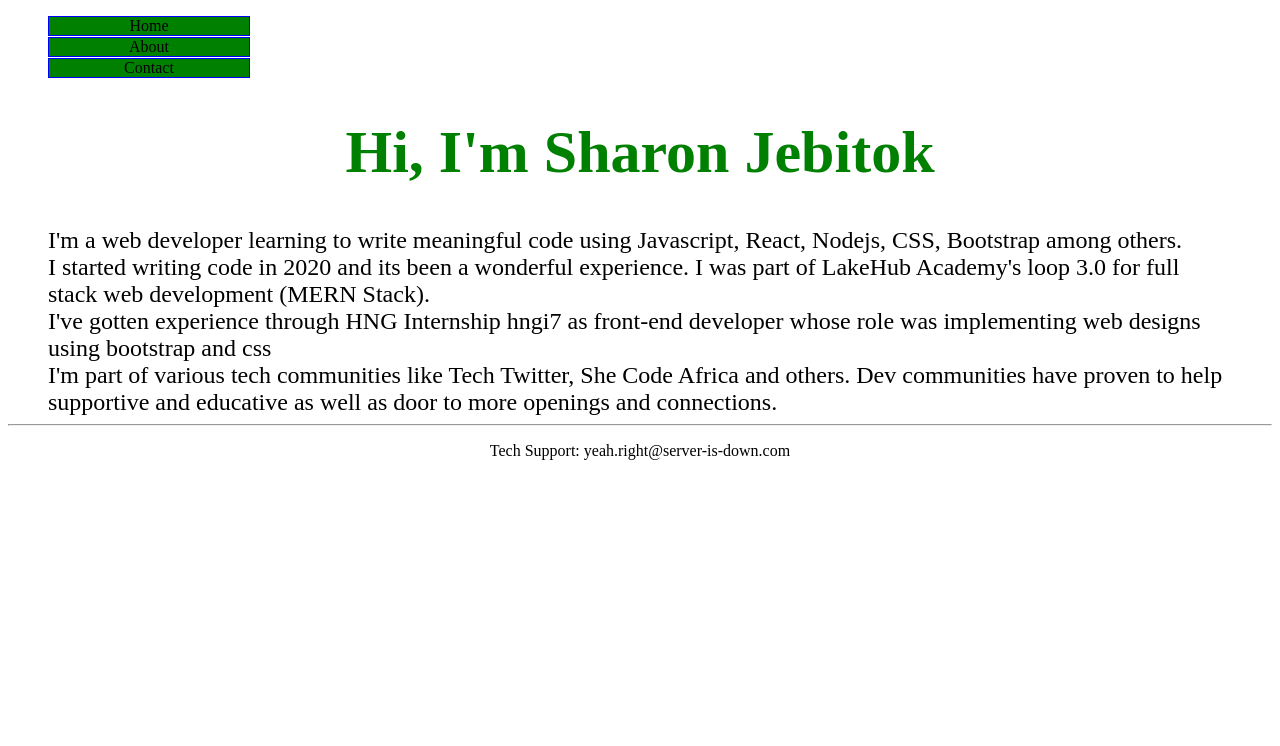
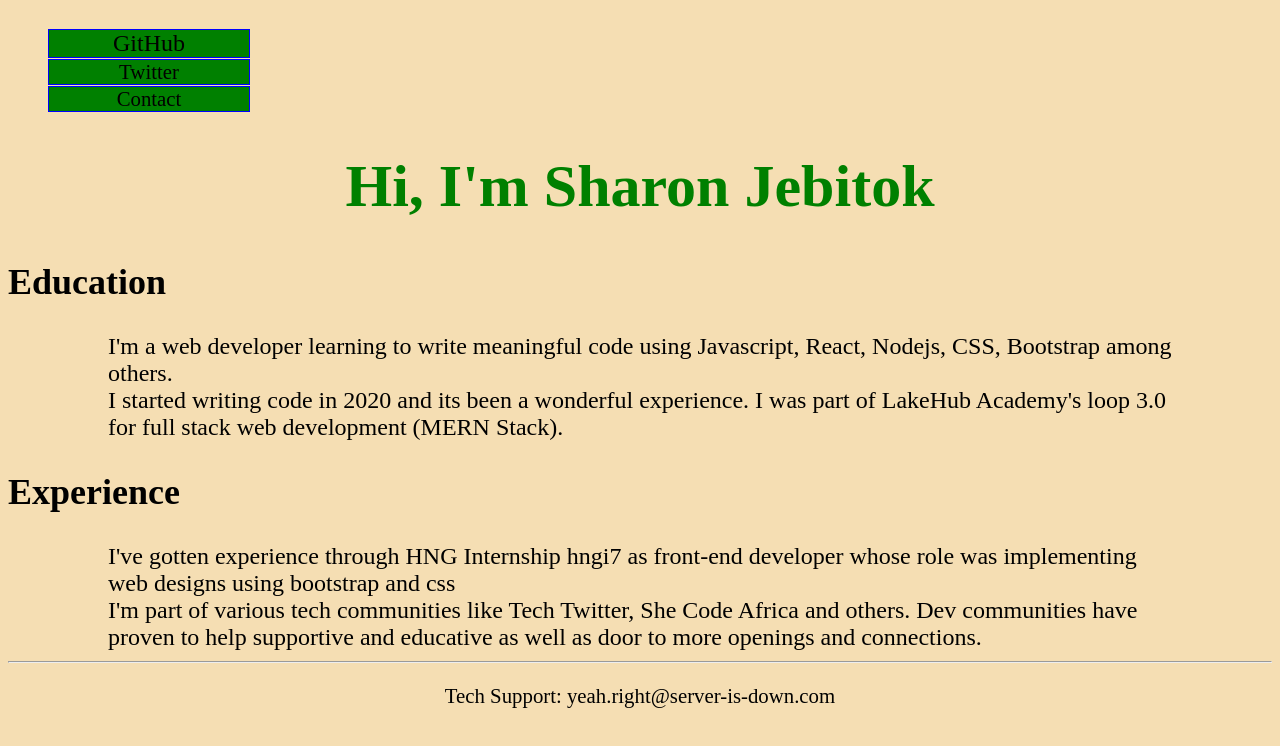
Before and after one commit to jebitok-dev/I4G, a plain HTML site: page index.html in a window 1280 px wide. Drawn offline with Linux system fonts and the light colour scheme.

Commit message:
stylesheet

```diff
--- a/index.html
+++ b/index.html
@@ -4,43 +4,25 @@
     <meta charset="UTF-8">
     <meta name="viewport" content="width=device-width, initial-scale=1.0">
     <title>Learning!</title>
+    <link rel="stylesheet" href="styles.css">
     <style>
-        header li {
-            list-style: none;
-        }
-        a:link, a:visited {
-            text-decoration: none;
-            background-color: green;
-            border: 1px solid blue;
-            color: black;
-            display: block;
-            width: 200px;
-            text-align: center;
-            margin-bottom: 1px;
-        }
-        a:hover, :active {
-            background-color: rgb(10, 10, 44);
-            color: purple;
-        }
-        div > p {
-            margin: 0 40px 0 40px;
-            font-size: 1.5em;
-            line-height: normal;
-        }
+
     </style>
 </head>
 <body>
     <header>
         <ul>
-            <li><a href="https://github.com/jebitok-dev" target="_blank">Home</a></li>
-            <li><a href="https://twitter.com/Jsebitok" target="_blank">About</a></li>
+            <li><a href="https://github.com/jebitok-dev" target="_blank">GitHub</a></li>
+            <li><a href="https://twitter.com/Jsebitok" target="_blank">Twitter</a></li>
             <li><a href="https://twitter.com/Jsebitok">Contact</a></li>
         </ul>
     </header>
     <h1 style="color: green; font-size: 60px; text-align: center;">Hi, I'm Sharon Jebitok</h1>
     <div>
+        <h2>Education</h2>
     <p>I'm a web developer learning to write meaningful code using Javascript, React, Nodejs, CSS, Bootstrap among others.</p>
     <p>I started writing code in 2020 and its been a wonderful experience. I was part of LakeHub Academy's loop 3.0 for full stack web development (MERN Stack).</p>
+    <h2>Experience</Em></h2>
     <p>I've gotten experience through HNG Internship hngi7 as front-end developer whose role was implementing web designs using bootstrap and css</p>
     <p>I'm part of various tech communities like Tech Twitter, She Code Africa and others. Dev communities have proven to help supportive and educative as well as door to more openings and connections.</p>
     </div>
--- /dev/null
+++ b/styles.css
@@ -0,0 +1,36 @@
+body {
+    background-color: wheat;
+    font-size: 130%;
+    position: absolute;
+}
+
+header li {
+    list-style: none;
+}
+a:link, a:visited {
+    text-decoration: none;
+    background-color: green;
+    border: 1px solid blue;
+    color: black;
+    display: block;
+    width: 200px;
+    text-align: center;
+    margin-bottom: 1px;
+}
+a:hover, a:active {
+    background-color: rgb(10, 10, 44);
+    color: purple;
+}
+header li:nth-child(1) {
+    font-size: 24px;
+}
+div > p {
+    margin: 0 100px 0 100px;
+    font-size: 1.5em;
+    line-height: normal;
+    font-size: 24px;
+}
+div > h2 {
+    text-align: start;
+    font-size: 36px;
+}
```
